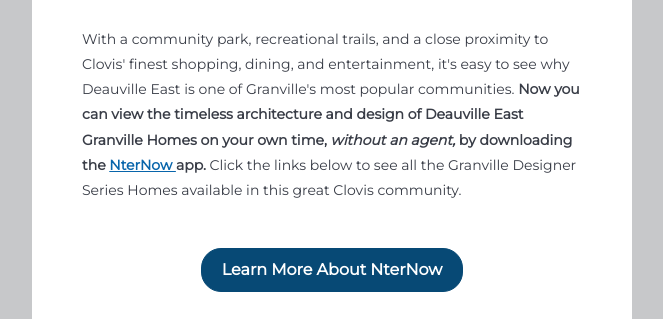
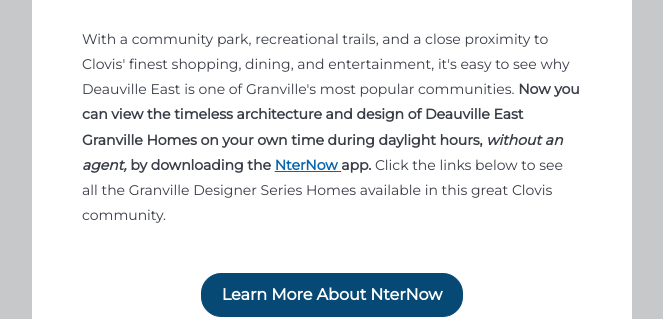
Before and after one commit to mrkevinhinojosa/GV-Prospects-Deauville-NterNow-and-Residence-7, a plain HTML site: page index.html in a window 1280 px wide. Shown: the part 993-1312 px from the top of the page, without its empty margins (308-971 px from the left). Drawn offline with Linux system fonts and the light colour scheme; a web font is replaced by a local one.

Commit message:
final proof

```diff
--- a/index.html
+++ b/index.html
@@ -368,7 +368,7 @@
 											<!--[if mso]><table width="100%" cellpadding="0" cellspacing="0" border="0"><tr><td style="padding-right: 10px; padding-left: 10px; padding-top: 10px; padding-bottom: 10px; font-family: Tahoma, sans-serif"><![endif]-->
 											<div style="color:#393d47;font-family:Montserrat, Trebuchet MS, Lucida Grande, Lucida Sans Unicode, Lucida Sans, Tahoma, sans-serif;line-height:1.8;padding-top:10px;padding-right:10px;padding-bottom:10px;padding-left:10px;">
 												<div class="txtTinyMce-wrapper" style="font-size: 14px; line-height: 1.8; color: #393d47; font-family: Montserrat, Trebuchet MS, Lucida Grande, Lucida Sans Unicode, Lucida Sans, Tahoma, sans-serif; mso-line-height-alt: 25px;">
-													<p style="margin: 0; line-height: 1.8; word-break: break-word; mso-line-height-alt: 25px; margin-top: 0; margin-bottom: 0;">With a community park, recreational trails, and a close proximity to Clovis' finest shopping, dining, and entertainment, it's easy to see why Deauville East is one of Granville's most popular communities. <strong>Now you can view the timeless architecture and design of Deauville East Granville Homes on your own time, <em>without an agent, </em>by downloading the <a href="https://www.gvhomes.com/nternow/" target="_blank" title="Learn More about NterNow" style="text-decoration: underline; color: #0865ab;" rel="noopener">NterNow </a>app.</strong> Click the links below to see all the Granville Designer Series Homes available in this great Clovis community.</p>
+													<p style="margin: 0; line-height: 1.8; word-break: break-word; mso-line-height-alt: 25px; margin-top: 0; margin-bottom: 0;">With a community park, recreational trails, and a close proximity to Clovis' finest shopping, dining, and entertainment, it's easy to see why Deauville East is one of Granville's most popular communities. <strong>Now you can view the timeless architecture and design of Deauville East Granville Homes on your own time during daylight hours, <em>without an agent, </em>by downloading the <a href="https://www.gvhomes.com/nternow/" target="_blank" title="Learn More about NterNow" style="text-decoration: underline; color: #0865ab;" rel="noopener">NterNow </a>app.</strong> Click the links below to see all the Granville Designer Series Homes available in this great Clovis community.</p>
 												</div>
 											</div>
 											<!--[if mso]></td></tr></table><![endif]-->
```
